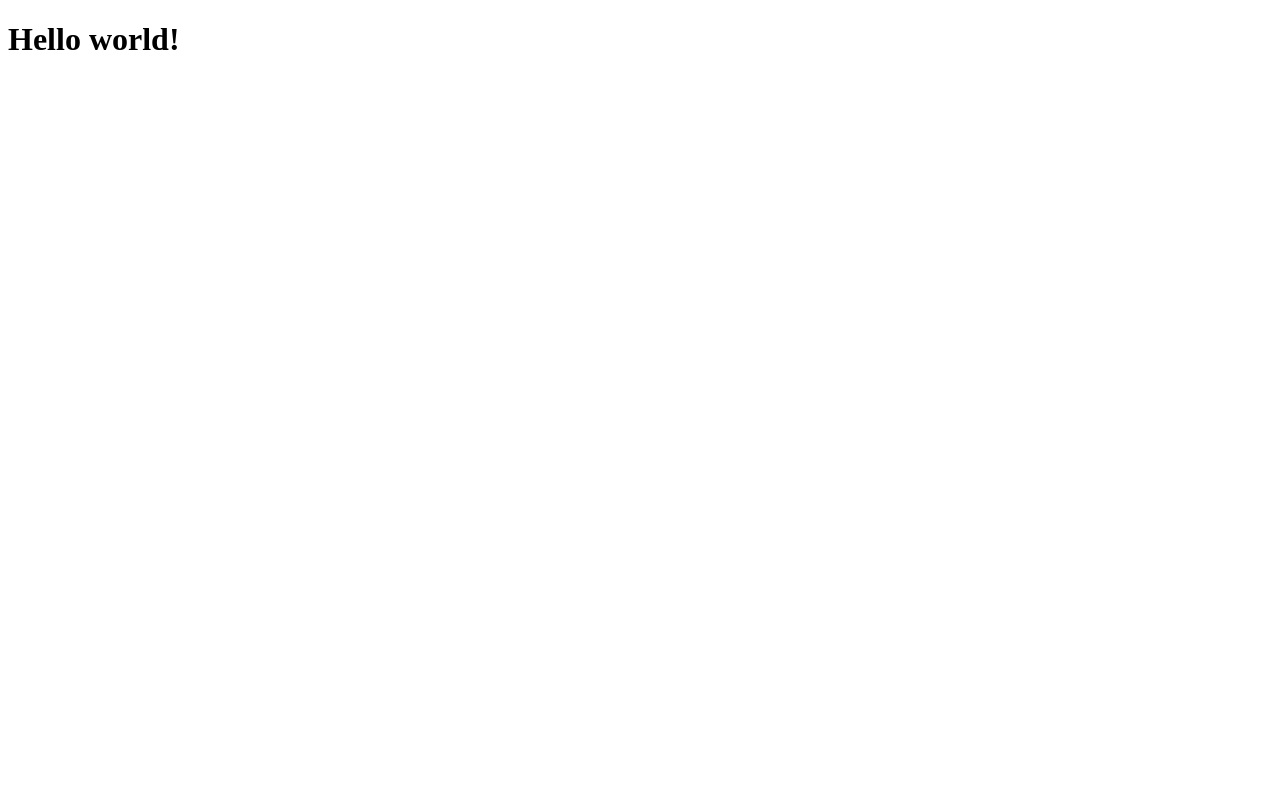
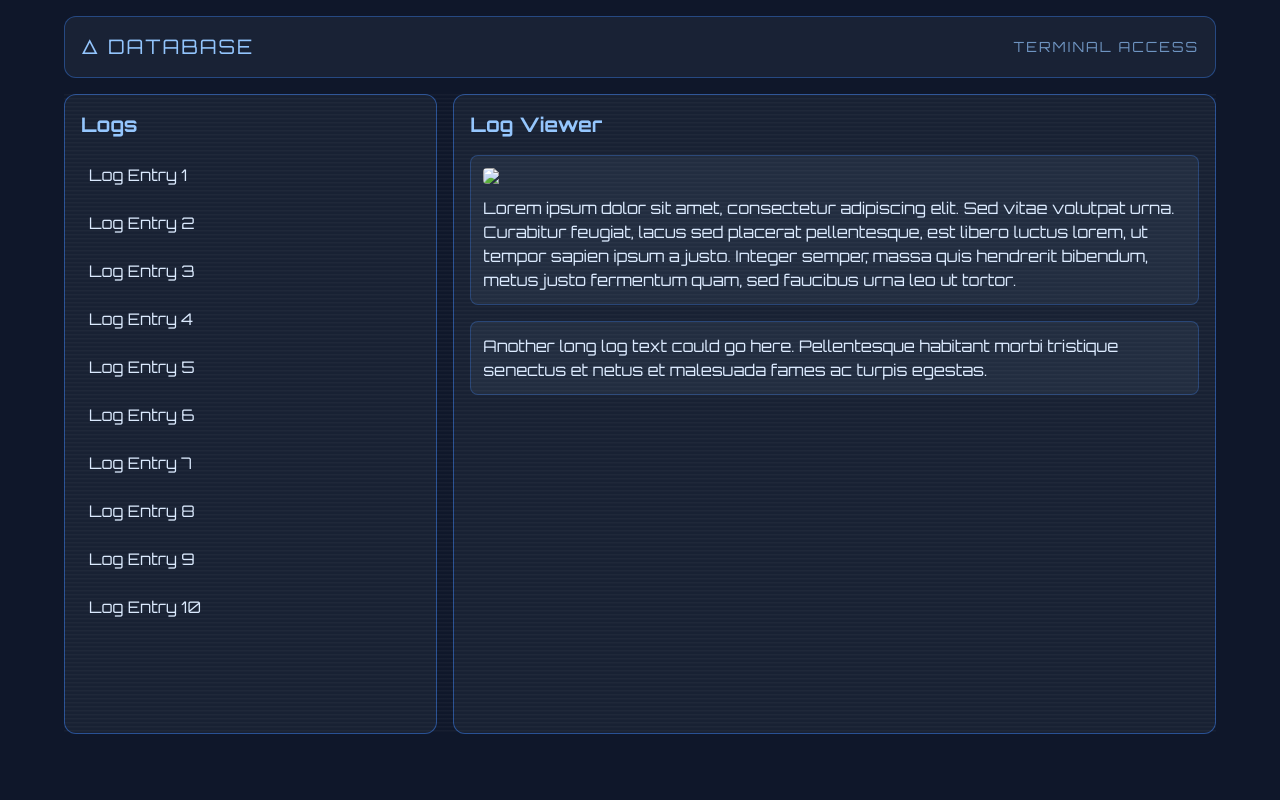
Before and after one commit to co-sci/Personal-Environment, a Flask app: page /personal-logs in a window 1280 px wide. Before the commit the page is almost empty. Run offline with Flask 3, Linux system fonts and the light colour scheme; some libraries are stand-ins or nearby versions.

Commit message:
daily logs page style done - cool af

```diff
--- a/app/templates/logs.html
+++ b/app/templates/logs.html
@@ -1,11 +1,89 @@
 <!DOCTYPE html>
 <html lang="en">
 <head>
-    <meta charset="UTF-8">
-    <meta name="viewport" content="width=device-width, initial-scale=1.0">
-    <title>Coelho - Daily Logs</title>
+  <meta charset="UTF-8" />
+  <meta name="viewport" content="width=device-width, initial-scale=1.0" />
+  <script src="https://cdn.tailwindcss.com"></script>
+
+  <!-- Mass Effect–style font (Eurostile-like) -->
+  <link href="https://fonts.googleapis.com/css2?family=Orbitron:wght@400;500;700&display=swap" rel="stylesheet">
+
+  <style>
+    body {
+      font-family: 'Orbitron', sans-serif;
+    }
+
+    /* Scan flicker effect */
+    .scanlines::after {
+      content: "";
+      position: absolute;
+      top: 0;
+      left: 0;
+      width: 100%;
+      height: 100%;
+      background: repeating-linear-gradient(
+        to bottom,
+        rgba(255,255,255,0.03) 0px,
+        rgba(255,255,255,0.03) 1px,
+        transparent 2px,
+        transparent 4px
+      );
+      pointer-events: none;
+    }
+  </style>
+
+  <title>Coelho - Daily Logs</title>
 </head>
-<body>
-    <h1>Hello world!</h1>
+<body class="bg-slate-900 text-blue-100 min-h-screen flex flex-col items-center p-4">
+
+  <!-- TOP HEADER BAR -->
+  <header class="w-full max-w-6xl mb-4 bg-slate-800/70 border border-blue-500/40 rounded-xl p-4 text-blue-300 text-xl tracking-widest">
+    <div class="flex items-center justify-between">
+      <span>🜂 DATABASE</span>
+      <span class="text-sm opacity-70">TERMINAL ACCESS</span>
+    </div>
+  </header>
+
+  <!-- MAIN LAYOUT -->
+  <div class="relative scanlines w-full max-w-6xl h-[80vh] grid grid-cols-1 md:grid-cols-3 gap-4">
+
+    <!-- LEFT PANEL (Logs list) -->
+    <div class="col-span-1 bg-slate-800/60 border border-blue-500/50 rounded-xl p-4 overflow-y-auto holo-glow">
+      <h2 class="text-xl font-bold mb-4 text-blue-300">Logs</h2>
+      <ul class="space-y-2">
+        <li><a href="#" class="block p-2 rounded hover:bg-blue-500/20">Log Entry 1</a></li>
+        <li><a href="#" class="block p-2 rounded hover:bg-blue-500/20">Log Entry 2</a></li>
+        <li><a href="#" class="block p-2 rounded hover:bg-blue-500/20">Log Entry 3</a></li>
+        <li><a href="#" class="block p-2 rounded hover:bg-blue-500/20">Log Entry 4</a></li>
+        <li><a href="#" class="block p-2 rounded hover:bg-blue-500/20">Log Entry 5</a></li>
+        <li><a href="#" class="block p-2 rounded hover:bg-blue-500/20">Log Entry 6</a></li>
+        <li><a href="#" class="block p-2 rounded hover:bg-blue-500/20">Log Entry 7</a></li>
+        <li><a href="#" class="block p-2 rounded hover:bg-blue-500/20">Log Entry 8</a></li>
+        <li><a href="#" class="block p-2 rounded hover:bg-blue-500/20">Log Entry 9</a></li>
+        <li><a href="#" class="block p-2 rounded hover:bg-blue-500/20">Log Entry 10</a></li>
+      </ul>
+    </div>
+
+    <!-- RIGHT PANEL (Main content) -->
+    <div class="col-span-1 md:col-span-2 bg-slate-800/60 border border-blue-500/50 rounded-xl p-4 overflow-y-auto holo-glow">
+      <h2 class="text-xl font-bold mb-4 text-blue-300">Log Viewer</h2>
+
+      <div class="space-y-4">
+        <div class="bg-slate-700/40 p-3 rounded-lg border border-blue-500/30">
+          <img src="https://via.placeholder.com/600x200" class="rounded mb-3" />
+          <p>
+            Lorem ipsum dolor sit amet, consectetur adipiscing elit. Sed vitae volutpat urna. Curabitur feugiat, lacus sed placerat pellentesque, est libero luctus lorem, ut tempor sapien ipsum a justo. Integer semper, massa quis hendrerit bibendum, metus justo fermentum quam, sed faucibus urna leo ut tortor.
+          </p>
+        </div>
+
+        <div class="bg-slate-700/40 p-3 rounded-lg border border-blue-500/30">
+          <p>
+            Another long log text could go here. Pellentesque habitant morbi tristique senectus et netus et malesuada fames ac turpis egestas.
+          </p>
+        </div>
+      </div>
+    </div>
+
+  </div>
 </body>
 </html>
```
